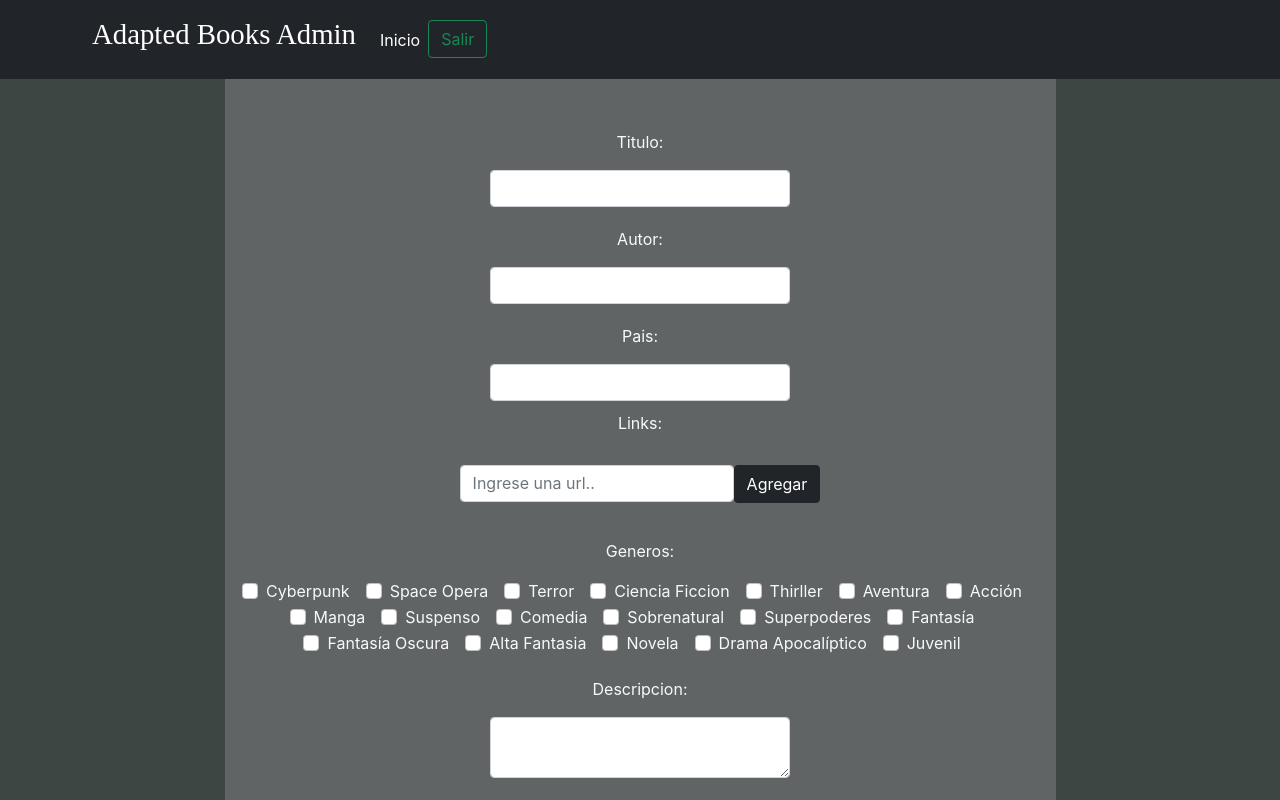
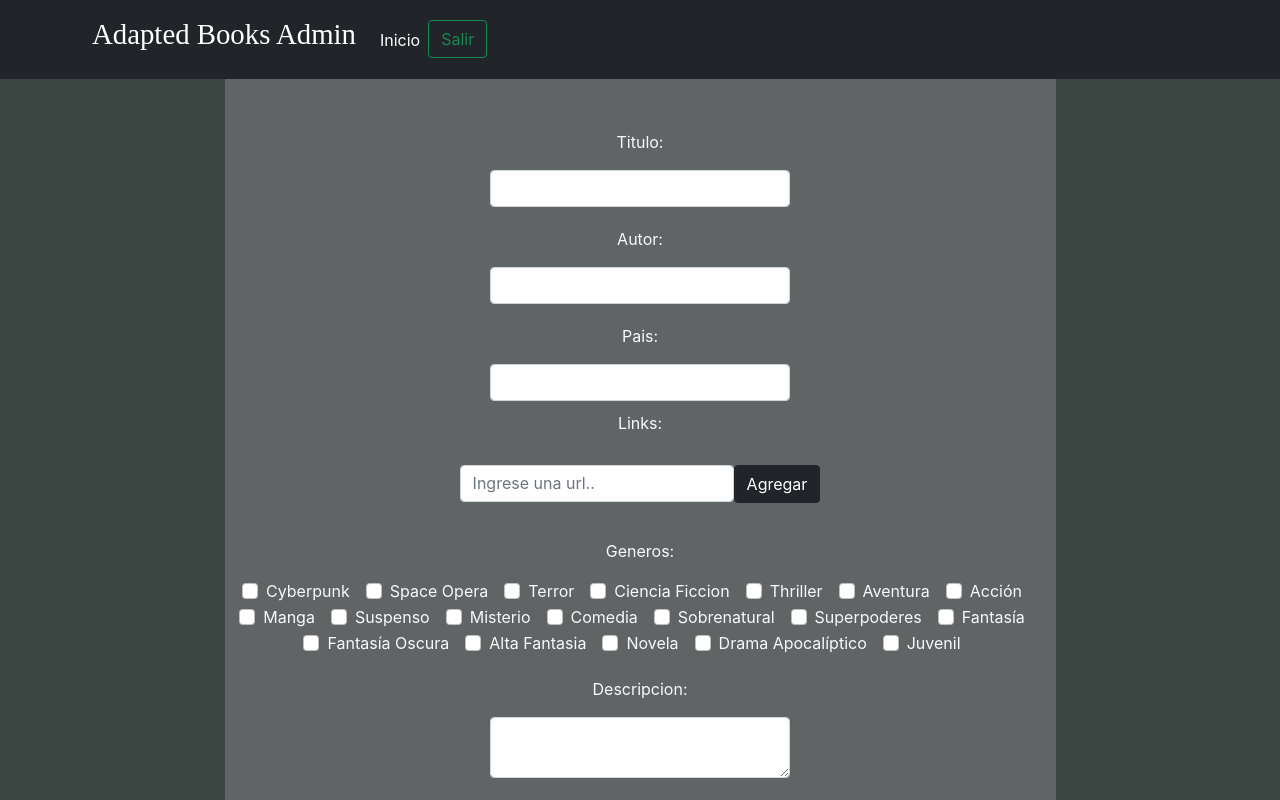
Before and after one commit to LucasMattera/Adapted-Books, a React (Create React App) app in the folder web/adbooksweb-app/: page /admin/add in a window 1280 px wide. Shown: the top 800 px of the page. Built offline with nearby package versions, Linux system fonts and the light colour scheme; sample sign-in values are in the browser's storage.

Commit message:
Mejorados estilos de edit y add book

```diff
--- a/web/adbooksweb-app/src/components/Admin/AddBook.jsx
+++ b/web/adbooksweb-app/src/components/Admin/AddBook.jsx
@@ -5,7 +5,7 @@ import axios from "axios";
 
 function AddBook() {
     const [added,setAdded] = useState(false)
-    const genresDefault = ["Cyberpunk","Space Opera","Terror", "Ciencia Ficcion" , "Thirller", "Aventura","Acción" , "Manga","Suspenso","Comedia", "Sobrenatural","Superpoderes","Fantasía" ,"Fantasía Oscura","Alta Fantasia", "Novela", "Drama Apocalíptico","Juvenil"]
+    const genresDefault = ["Cyberpunk", "Space Opera", "Terror", "Ciencia Ficcion", "Thriller", "Aventura", "Acción", "Manga", "Suspenso", "Misterio", "Comedia", "Sobrenatural", "Superpoderes", "Fantasía", "Fantasía Oscura", "Alta Fantasia", "Novela", "Drama Apocalíptico", "Juvenil"]
 
     const history = useHistory();
 
```
